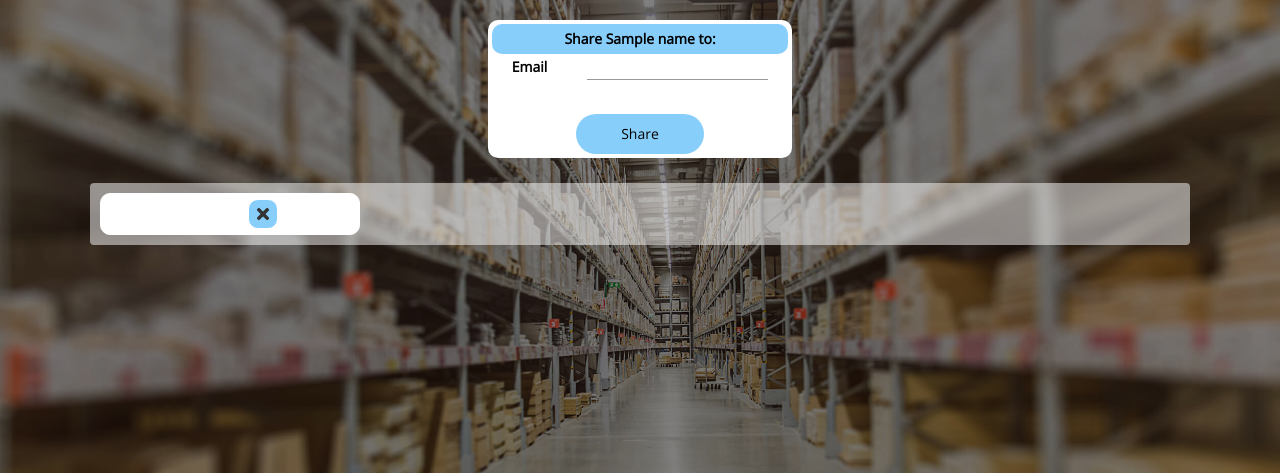
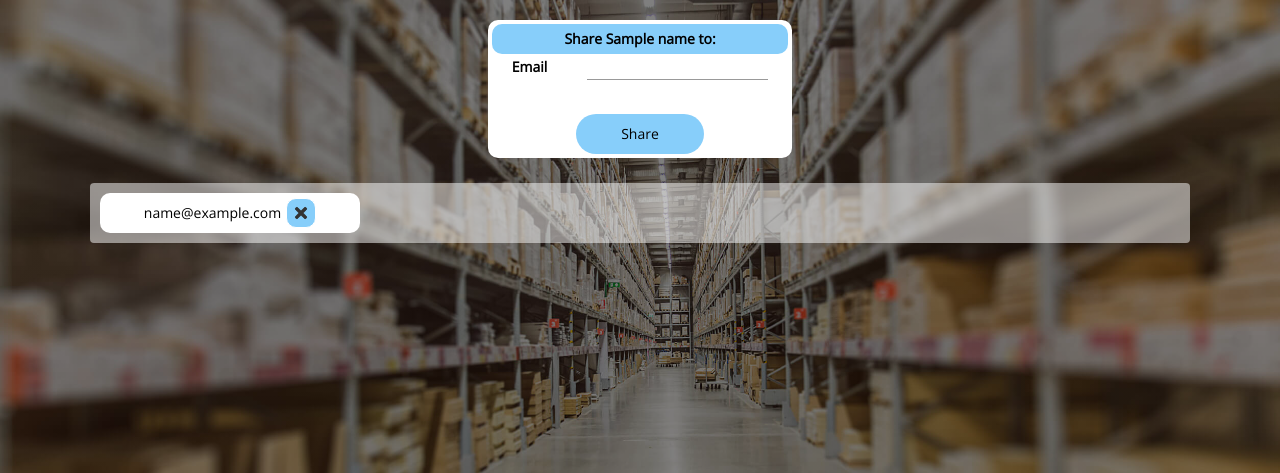
Before and after one commit to unisse-courses/s15-mp6, a Node server app: template views/share.hbs in a window 1280 px wide. Shown: the part 71-544 px from the top of the page. Run offline with Node 20, Linux system fonts and the light colour scheme; the template is opened without the code that fills it: most values are stand-ins (such as "Sample title", 1, 10 or a date in 2020); some libraries are stand-ins or nearby versions.

Commit message:
Update share function

```diff
--- a/public/css/styles.css
+++ b/public/css/styles.css
@@ -307,3 +307,11 @@
     color: white;
     text-align: center;
 }
+
+.emailList {
+    padding: 5px 5px;
+    border-radius: 10px;
+    background-color:  rgba(255,255,255,1);
+    text-align: center;
+    color: black;
+}
--- a/views/share.hbs
+++ b/views/share.hbs
@@ -24,8 +24,8 @@
     <div id="grid_container">
         {{#if sharedEmails}}
             {{#each sharedEmails}}
-                <div class = "inventory">
-                    <table>
+                <div class = "emailList">
+                    <table style="margin:auto">
                         <tr>
                             <td>{{ this }}</td>
                             <td>
```
Also changed, not shown: controllers/inventoryController.js (+5 -3 lines).
